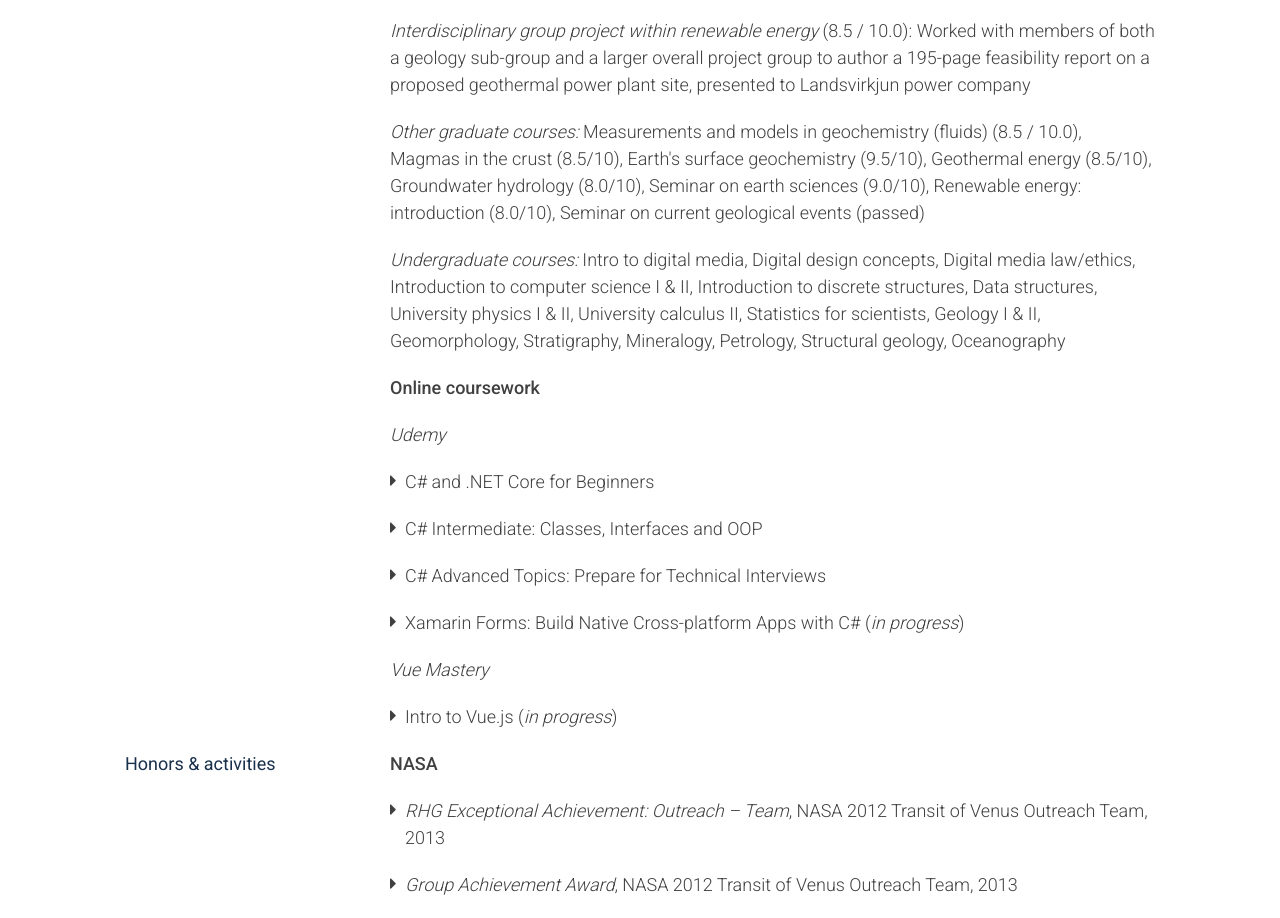
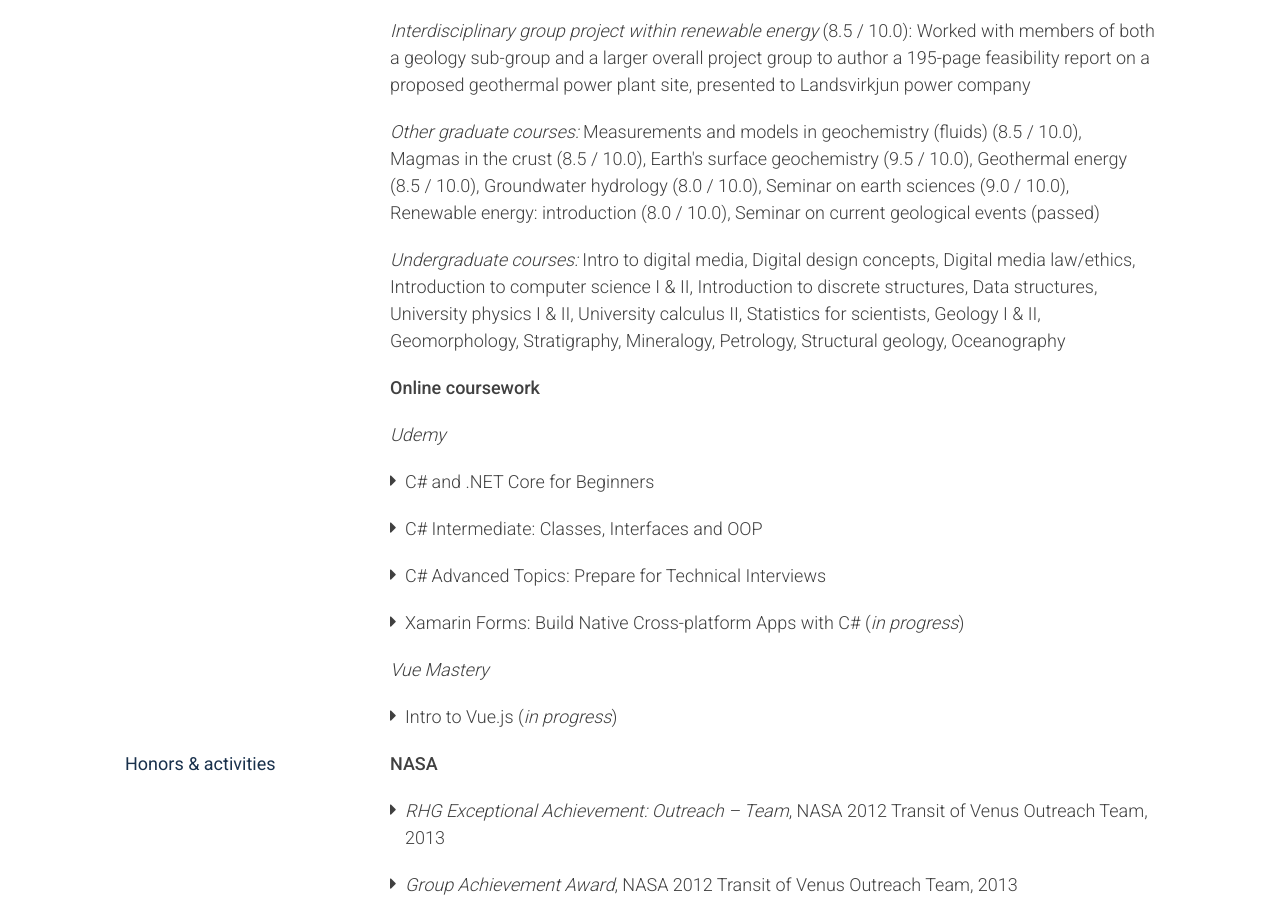
Before and after one commit to CameronRPowell/cameronrpowell.github.io, a plain HTML site: page index.html in a window 1280 px wide. Shown: the part 4162-5080 px from the top of the page. Drawn offline with nearby package versions, Linux system fonts and the light colour scheme; some packages are replaced by stand-ins of ours.

Commit message:
Graduate course grade formatting

```diff
--- a/index.html
+++ b/index.html
@@ -280,7 +280,7 @@ body { padding-top: 0px; }
                                   <p><i>Measurements and models in geodynamics</i> (9.5 / 10.0): Modeled surface deformation and analyzed GPS data using Python</p>
                                   <p><i>Geothermal reservoir physics/engineering</i> (7.5 / 10.0): Modeled various geothermal reservoir properties (heat flow, pressure drawdown, etc.) in Python</p>
                                   <p><i>Interdisciplinary group project within renewable energy</i> (8.5 / 10.0): Worked with members of both a geology sub-group and a larger overall project group to author a 195-page feasibility report on a proposed geothermal power plant site, presented to Landsvirkjun power company</p>
-                                  <p><i>Other graduate courses:</i> Measurements and models in geochemistry (fluids) (8.5 / 10.0), Magmas in the crust (8.5/10), Earth's surface geochemistry (9.5/10), Geothermal energy (8.5/10), Groundwater hydrology (8.0/10), Seminar on earth sciences (9.0/10), Renewable energy: introduction (8.0/10), Seminar on current geological events (passed)</p>
+                                  <p><i>Other graduate courses:</i> Measurements and models in geochemistry (fluids) (8.5 / 10.0), Magmas in the crust (8.5 / 10.0), Earth's surface geochemistry (9.5 / 10.0), Geothermal energy (8.5 / 10.0), Groundwater hydrology (8.0 / 10.0), Seminar on earth sciences (9.0 / 10.0), Renewable energy: introduction (8.0 / 10.0), Seminar on current geological events (passed)</p>
                                   <p><i>Undergraduate courses:</i> Intro to digital media, Digital design concepts, Digital media law/ethics, Introduction to computer science I & II, Introduction to discrete structures, Data structures, University physics I & II, University calculus II, Statistics for scientists, Geology I & II, Geomorphology, Stratigraphy, Mineralogy, Petrology, Structural geology, Oceanography</p>
                                 </div>
                                 <div><p><b>Online coursework</b></p>
```
